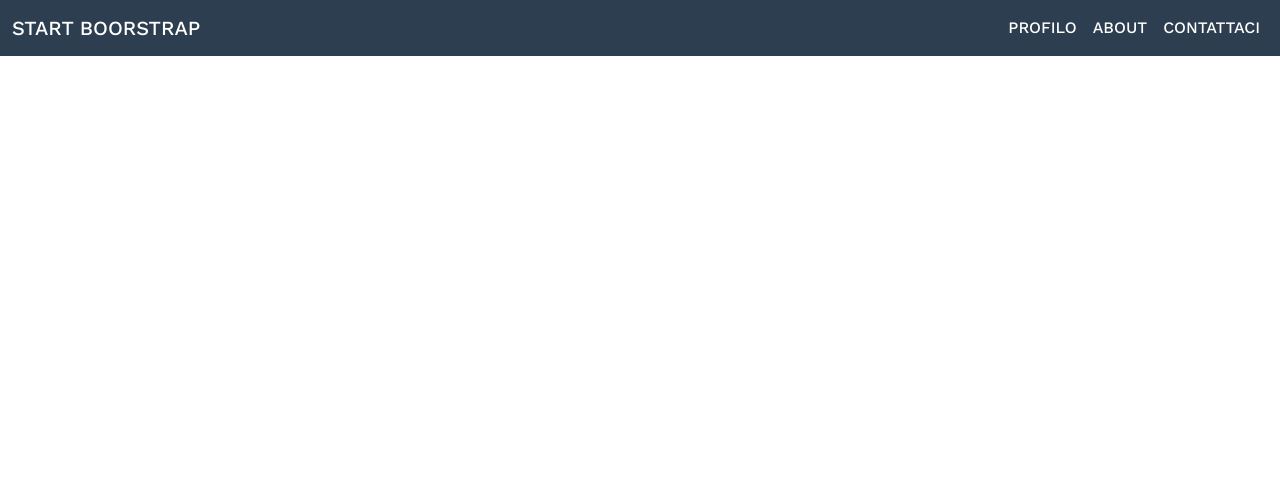
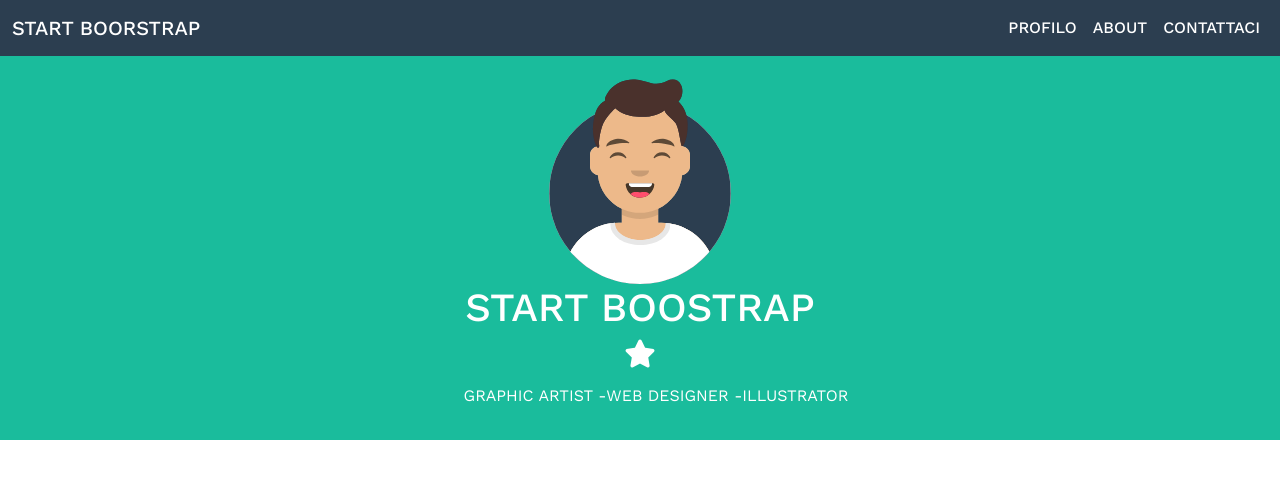
Before and after one commit to IreneChicca/html-css-bootstrap-freelancer, a plain HTML site: page index.html in a window 1280 px wide. Drawn offline with nearby package versions, Linux system fonts and the light colour scheme.

Commit message:
ADD start section

```diff
--- a/css/style.css
+++ b/css/style.css
@@ -6,16 +6,41 @@ body {
     font-family: 'Work Sans', sans-serif;
 }
 
+img {
+    max-width: 100%;
+}
+
+
 #navbar {
     background-color: #2c3e50;
 }
 
-#navbar a:first-of-type {
+#navbar a:first-of-type,
+h1 {
     font-weight: 500;
 }
 
-.nav-item {
+.nav-item,
+h1 {
     text-transform: uppercase;
 }
 
-#navbar span {}
+.bg-aqua {
+    background-color: #1abc9c;
+}
+
+
+
+#start {
+    text-align: center;
+}
+
+#start img {
+    width: 200px;
+
+
+}
+
+li {
+    list-style: none;
+}
--- a/index.html
+++ b/index.html
@@ -11,17 +11,20 @@
     <link rel="preconnect" href="https://fonts.gstatic.com" crossorigin>
     <link href="https://fonts.googleapis.com/css2?family=Work+Sans:wght@300;400;500;600;700&display=swap"
         rel="stylesheet">
+    <link rel="stylesheet" href="https://cdnjs.cloudflare.com/ajax/libs/font-awesome/6.4.0/css/all.min.css"
+        integrity="sha512-iecdLmaskl7CVkqkXNQ/ZH/XLlvWZOJyj7Yy7tcenmpD1ypASozpmT/E0iPtmFIB46ZmdtAc9eNBvH0H/ZpiBw=="
+        crossorigin="anonymous" referrerpolicy="no-referrer" />
     <link rel="stylesheet" href="css/style.css">
 </head>
 
 <body>
-
+    <header>
         <nav class="navbar navbar-expand-lg" id="navbar">
             <div class="container-fluid justify-content-between">
                 <a class="navbar-brand text-white" href="#">START BOORSTRAP</a>
                 <button class="navbar-toggler text-secondary border border-secondary" type="button"
-                data-bs-toggle="collapse" data-bs-target="#navbarNav" aria-controls="navbarNav" aria-expanded="false"
-                aria-label="Toggle navigation">
+                    data-bs-toggle="collapse" data-bs-target="#navbarNav" aria-controls="navbarNav"
+                    aria-expanded="false" aria-label="Toggle navigation">
                     <span class="navbar-toggler-icon text-secondary "></span>
                 </button>
                 <div class="collapse navbar-collapse justify-content-end" id="navbarNav">
@@ -41,7 +44,37 @@
             </div>
         </nav>
 
+    </header>
 
+
+    <main>
+        <!-- start -->
+        <div class="bg-aqua text-white" id="start">
+            <div class="container p-3">
+                <div class="row">
+                    <div class="col">
+                        <img src="img/avatar.svg" alt="">
+
+                        <h1>Start Boostrap</h1>
+
+                        <i class="fa-solid fa-star pb-3 fs-3"></i>
+
+                        <ul class="d-flex justify-content-center text-uppercase">
+                            <li>graphic artist -</li>
+                            <li>web designer -</li>
+                            <li>illustrator</li>
+                        </ul>
+                    </div>
+
+                </div>
+            </div>
+
+
+
+        </div>
+
+
+    </main>
 
 
 
```
Lines whose indentation alone changed are shown as unchanged.
